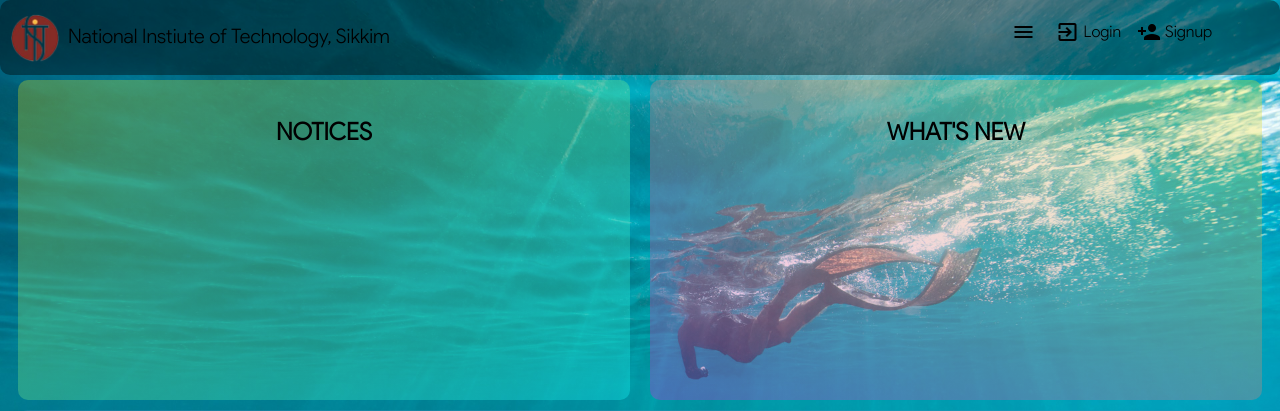
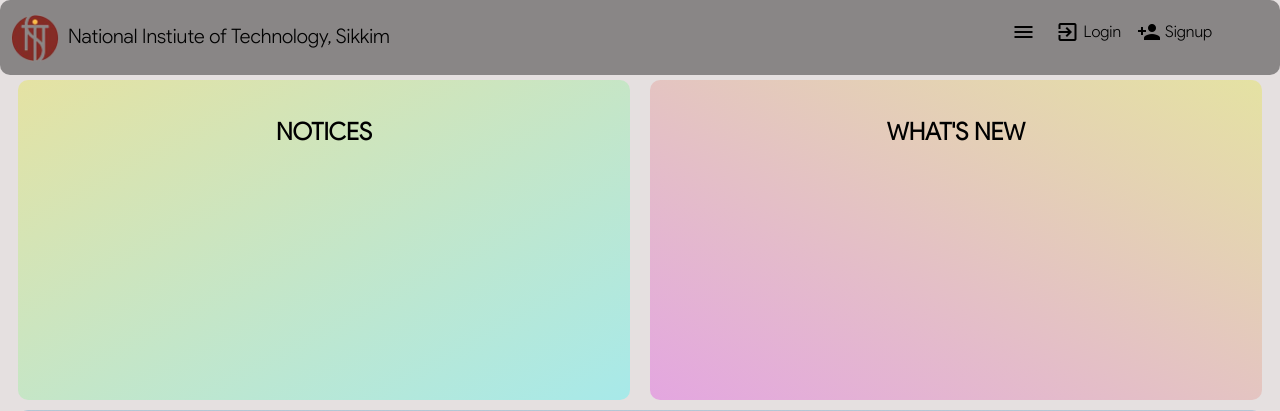
Before and after one commit to Rocker2102/students-website, a PHP site: page / in a window 1280 px wide. Shown: the top 411 px of the page. Run offline with PHP 8.4, Linux system fonts and the light colour scheme.

Commit message:
Update custom.css

```diff
--- a/css/custom.css
+++ b/css/custom.css
@@ -46,7 +46,7 @@ body {
 }
 
 .fixed-background {
-  background-image: url('../images/background.jpg');
+  background-color: rgb(229,224,224);
   background-repeat: no-repeat;
   background-attachment: fixed;
   background-position: 100%;
```
